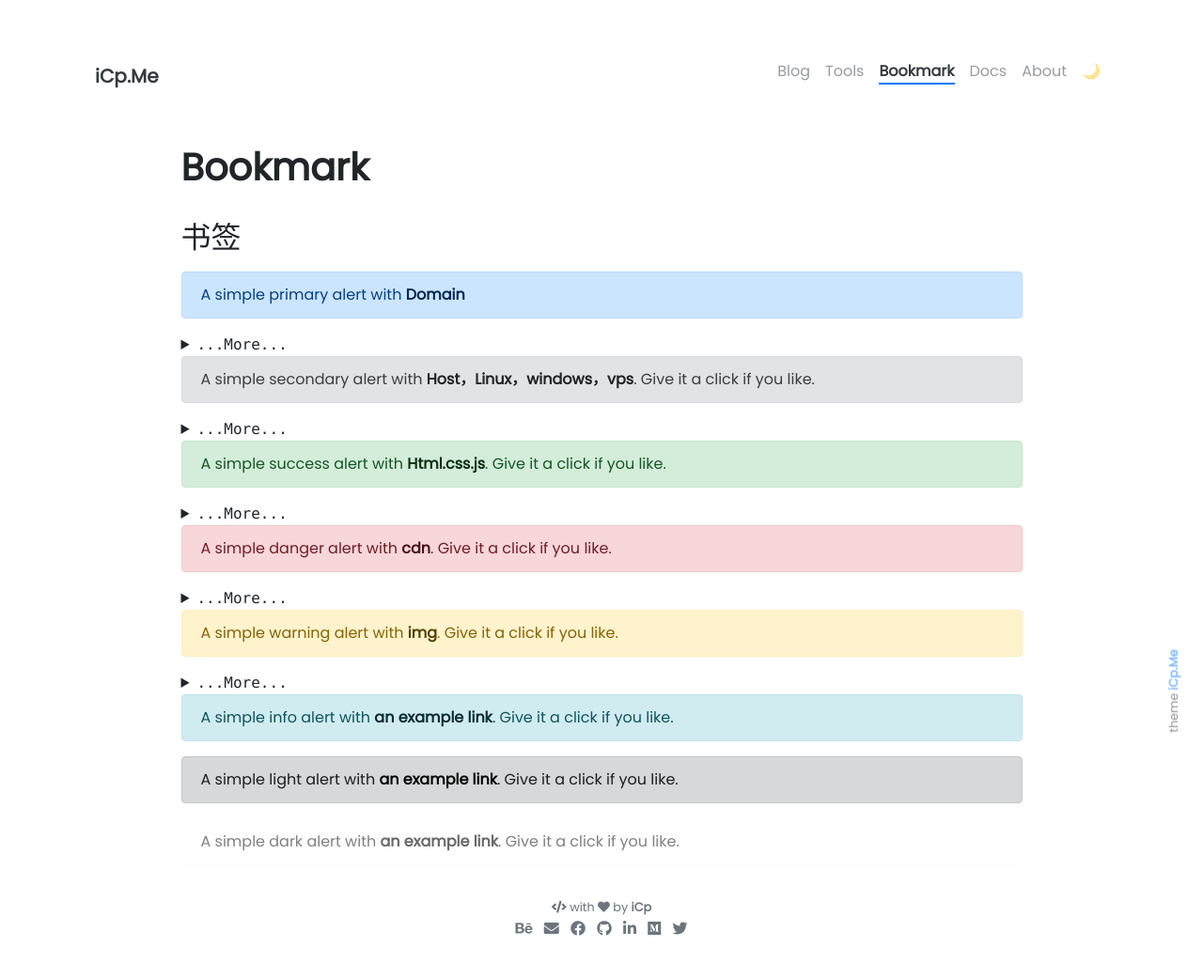
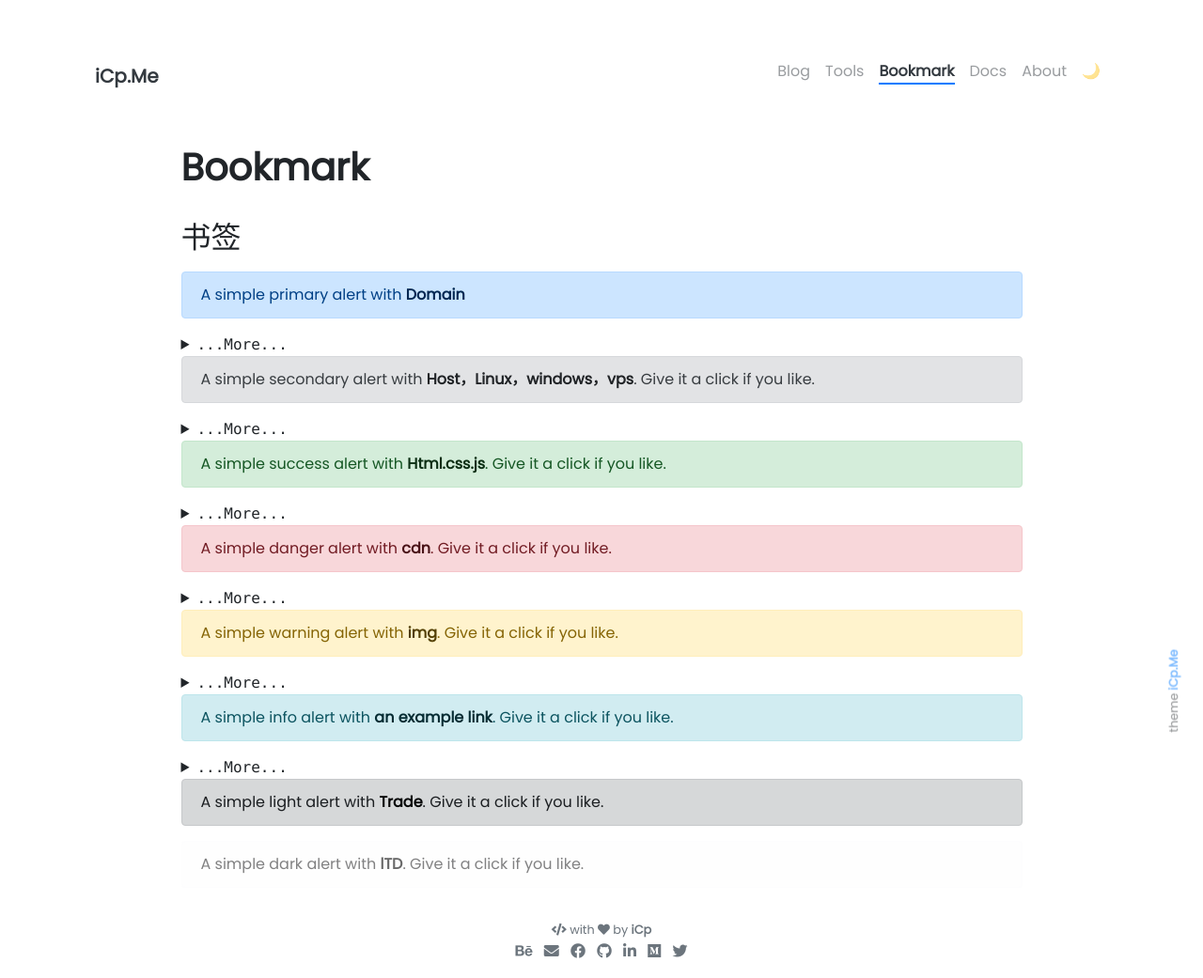
Before and after one commit to WorkSpacesPro/icp, a Jekyll site: the page built from pages/bookmark.md, in a window 1280 px wide. Shown: the whole page at 94% size. Built offline with Jekyll 4.4.1, drawn with Linux system fonts in a browser that asks for light colours; before the commit the page ends 1017 px from its top, so only the background shows below that.

Commit message:
Update bookmark.md

```diff
--- a/pages/bookmark.md
+++ b/pages/bookmark.md
@@ -94,13 +94,22 @@
 <div class="alert alert-info" role="alert">
   A simple info alert with <a href="#" class="alert-link">an example link</a>. Give it a click if you like.
 </div>
-
-<!-- Html.css.js -->
+<details>
+    <summary class="text-monospace">...More...</summary>
+  <figure class="highlight">
+<div class="btn-group" role="group" aria-label="Basic outlined example">
+  <button type="button" class="btn btn-outline-primary"><a href="https://www.google.com">I’m a link</a></button>
+  <button type="button" class="btn btn-outline-primary"><a href="https://www.google.com">I’m a link</a></button>
+  <button type="button" class="btn btn-outline-primary"><a href="https://www.google.com">I’m a link</a></button>
+</div>
+  </figure>
+</details>
+<!-- Trade -->
 <div class="alert alert-dark" role="alert">
-  A simple light alert with <a href="#" class="alert-link">an example link</a>. Give it a click if you like.
+  A simple light alert with <a href="#" class="alert-link">Trade</a>. Give it a click if you like.
 </div>
 
-<!-- Html.css.js -->
+<!-- lTD -->
 <div class="alert alert-light" role="alert">
-  A simple dark alert with <a href="#" class="alert-link">an example link</a>. Give it a click if you like.
+  A simple dark alert with <a href="#" class="alert-link">lTD</a>. Give it a click if you like.
 </div>
```
